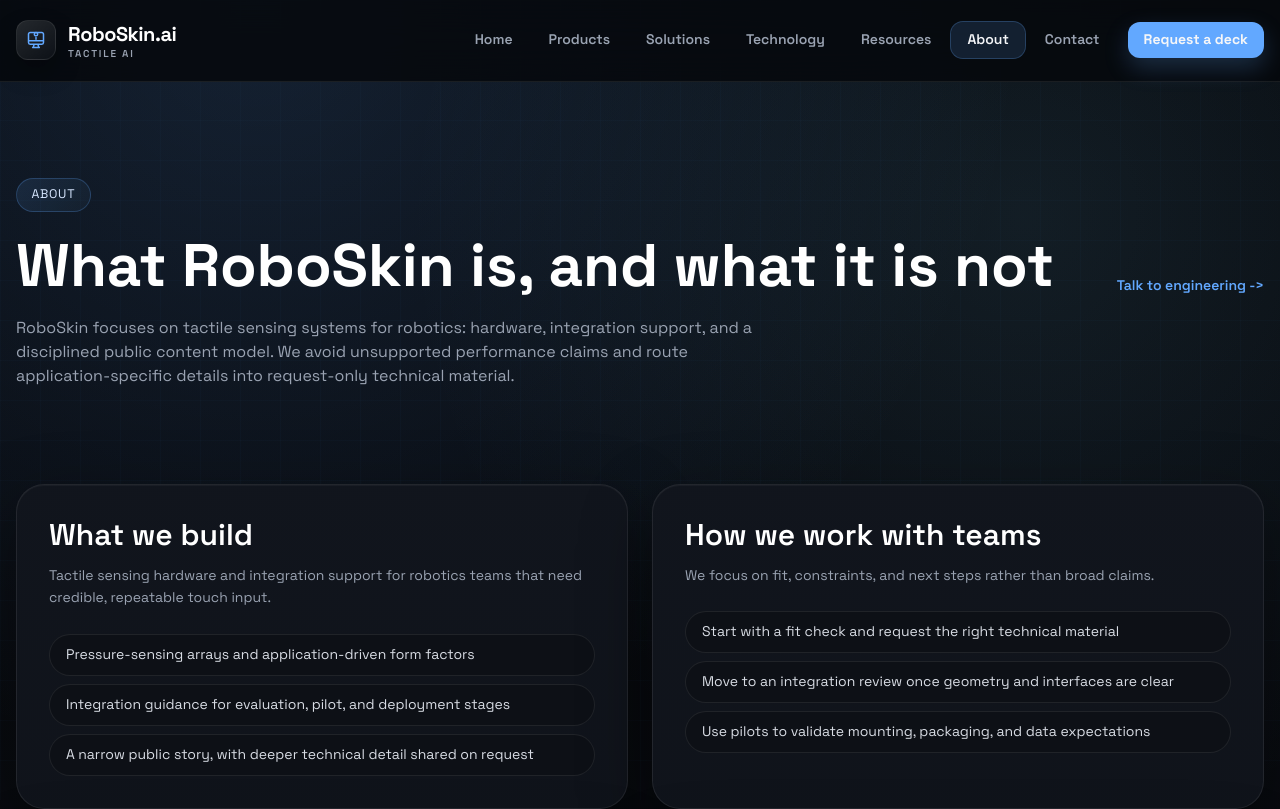
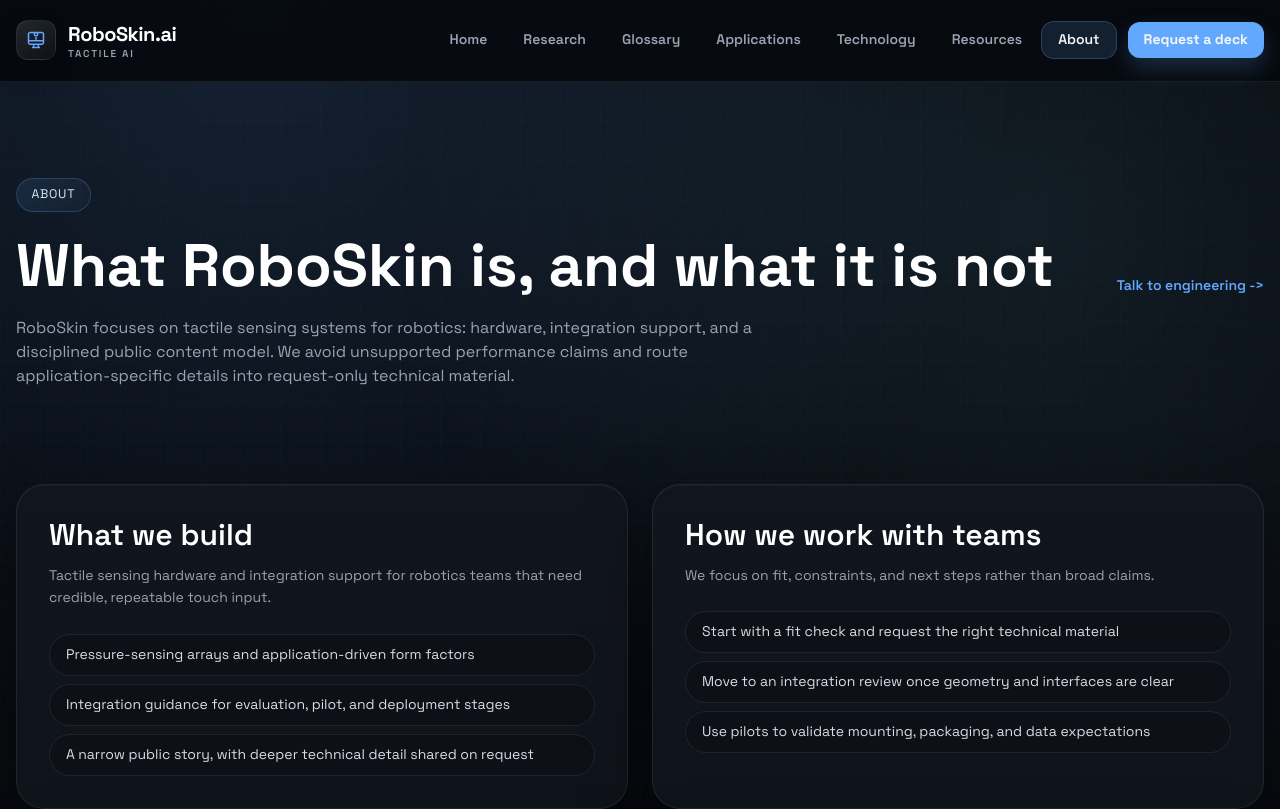
Before and after one commit to 156631890/roboskin.ai, a Next.js app: page /about in a window 1280 px wide. Shown: the top 809 px of the page. Built offline with nearby package versions, Linux system fonts and the light colour scheme.

Commit message:
feat: reposition shared content for domain asset

```diff
--- a/src/app/products/page.tsx
+++ b/src/app/products/page.tsx
@@ -2,14 +2,14 @@
 import Link from 'next/link';
 import JsonLd from '@/components/JsonLd';
 import { productCards } from '@/content/site';
-import { buildBreadcrumbJsonLd, buildGraphJsonLd, buildPageJsonLd, buildPageMetadata, buildProductListJsonLd } from '@/lib/seo';
+import { buildBreadcrumbJsonLd, buildCategoryGuideJsonLd, buildGraphJsonLd, buildPageJsonLd, buildPageMetadata } from '@/lib/seo';
 
 export const metadata: Metadata = buildPageMetadata('/products');
 
 export default function ProductsPage() {
   return (
     <>
-      <JsonLd data={buildGraphJsonLd([buildPageJsonLd('/products'), buildBreadcrumbJsonLd('/products'), buildProductListJsonLd()])} />
+      <JsonLd data={buildGraphJsonLd([buildPageJsonLd('/products'), buildBreadcrumbJsonLd('/products'), buildCategoryGuideJsonLd()])} />
       <section className="py-20 md:py-24">
         <div className="container-shell">
           <span className="eyebrow">Products</span>
--- a/src/content/site.ts
+++ b/src/content/site.ts
@@ -105,9 +105,11 @@
 export const site = {
   name: 'RoboSkin.ai',
   url: 'https://roboskin.ai',
-  tagline: 'Tactile AI for humanoid robot skin',
+  tagline: 'Robot skin and tactile AI information hub',
+  description: 'A robot skin and tactile AI information asset built around the premium robot skin domain RoboSkin.ai.',
   contact: {
     primaryEmail: 'contact@roboskin.ai',
+    ownerEmail: 'messigoat147@gmail.com',
     salesEmail: 'sales@roboskin.ai',
     legalEmail: 'legal@roboskin.ai',
     privacyEmail: 'privacy@roboskin.ai',
@@ -115,16 +117,23 @@
     whatsappDial: '8615755596955',
     wechat: '15755596955',
   },
+  domainInquiry: {
+    label: 'RoboSkin.ai domain inquiry',
+    headline: 'RoboSkin.ai is available for acquisition or partnership inquiry.',
+    summary: 'An exact-match .ai name for robot skin, tactile AI, humanoid robotics, e-skin research, and tactile sensing media.',
+    href: '/contact?requestType=domain',
+    ctaLabel: 'Inquire about RoboSkin.ai',
+  },
 };
 
 export const primaryNavigation = [
   { href: '/', label: 'Home' },
-  { href: '/products', label: 'Products' },
-  { href: '/solutions', label: 'Solutions' },
+  { href: '/research', label: 'Research' },
+  { href: '/glossary', label: 'Glossary' },
+  { href: '/applications', label: 'Applications' },
   { href: '/technology', label: 'Technology' },
   { href: '/resources', label: 'Resources' },
   { href: '/about', label: 'About' },
-  { href: '/contact', label: 'Contact' },
 ];
 
 export const footerNavigation = [
@@ -451,22 +460,22 @@
 
 export const contactPaths: ContactPath[] = [
   {
-    title: 'Datasheet or deck request',
-    summary: 'Use this path when you need the current hardware overview, evaluation packet, or private product deck.',
-    href: '/contact?requestType=datasheet',
-    ctaLabel: 'Request datasheet',
+    title: 'Domain acquisition',
+    summary: 'Use this path if you want to buy RoboSkin.ai, discuss a serious offer, or evaluate the domain as a robotics or AI brand asset.',
+    href: '/contact?requestType=domain',
+    ctaLabel: 'Inquire about the domain',
   },
   {
-    title: 'Integration review',
-    summary: 'Use this path when geometry, mounting, ROS 2, SDK, or data pipeline requirements affect the recommendation.',
-    href: '/contact?requestType=integration',
-    ctaLabel: 'Request review',
+    title: 'Partnership or content collaboration',
+    summary: 'Use this path for content, research, media, or partnership ideas around robot skin and tactile AI.',
+    href: '/contact?requestType=partnership',
+    ctaLabel: 'Discuss collaboration',
   },
   {
-    title: 'Demo discussion',
-    summary: 'Use this path when you are preparing a robotics demo, lab evaluation, or pilot milestone.',
-    href: '/contact?requestType=demo',
-    ctaLabel: 'Request demo',
+    title: 'Research or information request',
+    summary: 'Use this path if you found the site through research and want to suggest sources, corrections, or useful additions.',
+    href: '/contact?requestType=research',
+    ctaLabel: 'Send a research note',
   },
 ];
 
--- a/src/lib/seo.ts
+++ b/src/lib/seo.ts
@@ -17,9 +17,9 @@
 export const pageSeo: Record<string, SeoRoute> = {
   '/': {
     path: '/',
-    title: 'Robot Skin and Tactile AI for Humanoid Robots',
+    title: 'RoboSkin.ai: Robot Skin, Tactile AI, and Premium Domain Asset',
     description:
-      'RoboSkin.ai builds tactile AI, humanoid robot skin, e-skin, and tactile sensing components for robot hands, grippers, pilots, and integration teams.',
+      'RoboSkin.ai is a robot skin and tactile AI information hub built around a premium robot skin domain available for acquisition or partnership inquiry.',
     priority: 1,
     changeFrequency: 'weekly',
     index: true,
@@ -27,9 +27,9 @@
   },
   '/products': {
     path: '/products',
-    title: 'Robot Skin Products and Tactile Sensor Modules',
+    title: 'Robot Skin Category Guides and Tactile AI Domain Uses',
     description:
-      'Explore RoboSkin tactile sensor modules, developer kits, and custom robot skin programs for robotic grippers, humanoid robots, and e-skin pilots.',
+      'Explore educational category guides for robot skin, tactile AI, e-skin terminology, and possible domain uses for robotics and AI audiences.',
     priority: 0.9,
     changeFrequency: 'weekly',
     index: true,
@@ -39,7 +39,7 @@
     path: '/solutions',
     title: 'Tactile Sensing Solutions for Robot Hands and Grippers',
     description:
-      'Explore RoboSkin solution paths for robotic grippers, humanoid robot skin, prosthetics, medical robotics, and research teams evaluating tactile AI.',
+      'Explore educational context for robotic grippers, humanoid robot skin, prosthetics, medical robotics, and research teams studying tactile AI.',
     priority: 0.9,
     changeFrequency: 'weekly',
     index: true,
@@ -49,7 +49,7 @@
     path: '/technology',
     title: 'Tactile AI Technology for Flexible Robot Skin',
     description:
-      'Understand RoboSkin sensing layers, signal processing, form-factor design, and integration support for flexible tactile robot skin systems.',
+      'Understand robot skin sensing layers, signal processing concepts, form-factor design, and tactile AI terminology for flexible robotic skin systems.',
     priority: 0.85,
     changeFrequency: 'weekly',
     index: true,
@@ -57,9 +57,9 @@
   },
   '/resources': {
     path: '/resources',
-    title: 'Robot Skin Datasheets, SDKs, and Technical Briefs',
+    title: 'Robot Skin Resources and Tactile AI Research Guides',
     description:
-      'Request RoboSkin datasheets, integration notes, SDK access, ROS compatibility details, and technical briefs for tactile sensing evaluations.',
+      'Browse robot skin resources, tactile AI research guides, terminology routes, and context about the RoboSkin.ai domain asset.',
     priority: 0.8,
     changeFrequency: 'weekly',
     index: true,
@@ -67,9 +67,9 @@
   },
   '/downloads': {
     path: '/downloads',
-    title: 'Request RoboSkin Downloads and Technical Material',
+    title: 'Robot Skin Information Resources and References',
     description:
-      'Request RoboSkin datasheets, developer kit notes, integration docs, SDK access, and benchmark methodology for robot skin evaluation.',
+      'Find public information routes, research references, and educational robot skin resources without implied product downloads or hardware availability.',
     priority: 0.75,
     changeFrequency: 'weekly',
     index: true,
@@ -77,9 +77,9 @@
   },
   '/comparison': {
     path: '/comparison',
-    title: 'Compare RoboSkin Sensor Array, Developer Kit, and Custom Program',
+    title: 'Compare Robot Skin Category Concepts and Domain Uses',
     description:
-      'Compare RoboSkin offer levels and choose the right starting point for tactile sensor evaluation, robot skin integration, or custom form factors.',
+      'Compare robot skin category concepts, tactile sensing terminology, and possible RoboSkin.ai domain use cases for robotics and AI content.',
     priority: 0.8,
     changeFrequency: 'weekly',
     index: true,
@@ -87,9 +87,9 @@
   },
   '/implementation': {
     path: '/implementation',
-    title: 'Robot Skin Evaluation, Pilot, and Deployment Path',
+    title: 'Robot Skin Evaluation Concepts and Research Paths',
     description:
-      'Understand the RoboSkin path from tactile sensing evaluation to prototype, pilot, and deployment for robot hands and curved surfaces.',
+      'Understand educational evaluation concepts for tactile sensing, robot hands, curved surfaces, and research discovery without integration-support claims.',
     priority: 0.75,
     changeFrequency: 'weekly',
     index: true,
@@ -99,7 +99,7 @@
     path: '/faq',
     title: 'Robot Skin FAQ: Tactile AI, e-skin, and Integration Questions',
     description:
-      'Practical answers about robot skin, tactile AI, e-skin, datasheets, ROS compatibility, integration reviews, and request-only technical material.',
+      'Practical answers about robot skin, tactile AI, e-skin, research terminology, domain inquiries, and conservative source guidance.',
     priority: 0.8,
     changeFrequency: 'weekly',
     index: true,
@@ -139,7 +139,7 @@
     path: '/about',
     title: 'About RoboSkin.ai',
     description:
-      'Learn what RoboSkin builds, how the team works with robotics companies, and how to request technical material or an integration review.',
+      'Learn about RoboSkin.ai as a robot skin information hub and premium exact-match .ai domain asset for tactile AI audiences.',
     priority: 0.7,
     changeFrequency: 'monthly',
     index: true,
@@ -147,10 +147,10 @@
   },
   '/contact': {
     path: '/contact',
-    title: 'Contact RoboSkin for Datasheets and Integration Support',
+    title: 'RoboSkin.ai Domain Inquiry and Contact',
     description:
-      'Talk to the RoboSkin team about tactile sensor demos, humanoid robot skin datasheets, developer kits, and integration support.',
-    priority: 0.8,
+      'Contact the owner of RoboSkin.ai about domain acquisition, partnership, content collaboration, or robot skin research information.',
+    priority: 0.85,
     changeFrequency: 'weekly',
     index: true,
     breadcrumbs: ['Home', 'Contact'],
@@ -188,7 +188,7 @@
   'robotic grippers',
   'tactile sensing',
   'robot hands',
-  'developer kit',
+  'robot skin information hub',
 ];
 
 export function canonicalUrl(path: string) {
@@ -255,17 +255,17 @@
     name: site.name,
     url: site.url,
     email: site.contact.primaryEmail,
-    description: 'Tactile AI and robot skin components for robotics teams evaluating humanoid robot skin, e-skin, and tactile sensing.',
+    description: 'Robot skin and tactile AI information hub built around the premium domain RoboSkin.ai.',
     contactPoint: [
       {
         '@type': 'ContactPoint',
-        contactType: 'sales',
-        email: site.contact.salesEmail,
+        contactType: 'domain acquisition inquiry',
+        email: site.contact.ownerEmail,
         availableLanguage: ['en'],
       },
       {
         '@type': 'ContactPoint',
-        contactType: 'technical support',
+        contactType: 'content and research inquiry',
         email: site.contact.primaryEmail,
         availableLanguage: ['en'],
       },
@@ -328,24 +328,19 @@
   };
 }
 
-export function buildProductListJsonLd() {
+export function buildCategoryGuideJsonLd() {
   return {
     '@context': 'https://schema.org',
     '@type': 'ItemList',
-    '@id': `${site.url}/products#product-list`,
-    name: 'RoboSkin tactile sensing products',
-    itemListElement: productCards.map((product, index) => ({
+    '@id': `${site.url}/products#category-guides`,
+    name: 'Robot skin category and domain use guides',
+    itemListElement: productCards.map((item, index) => ({
       '@type': 'ListItem',
       position: index + 1,
       item: {
-        '@type': 'Product',
-        name: product.name,
-        description: product.summary,
-        category: 'Tactile sensing and robot skin hardware',
-        brand: {
-          '@type': 'Brand',
-          name: site.name,
-        },
+        '@type': 'CreativeWork',
+        name: item.name,
+        description: item.summary,
         url: `${site.url}/products`,
       },
     })),
```
Also changed, not shown: public/llms.txt.
